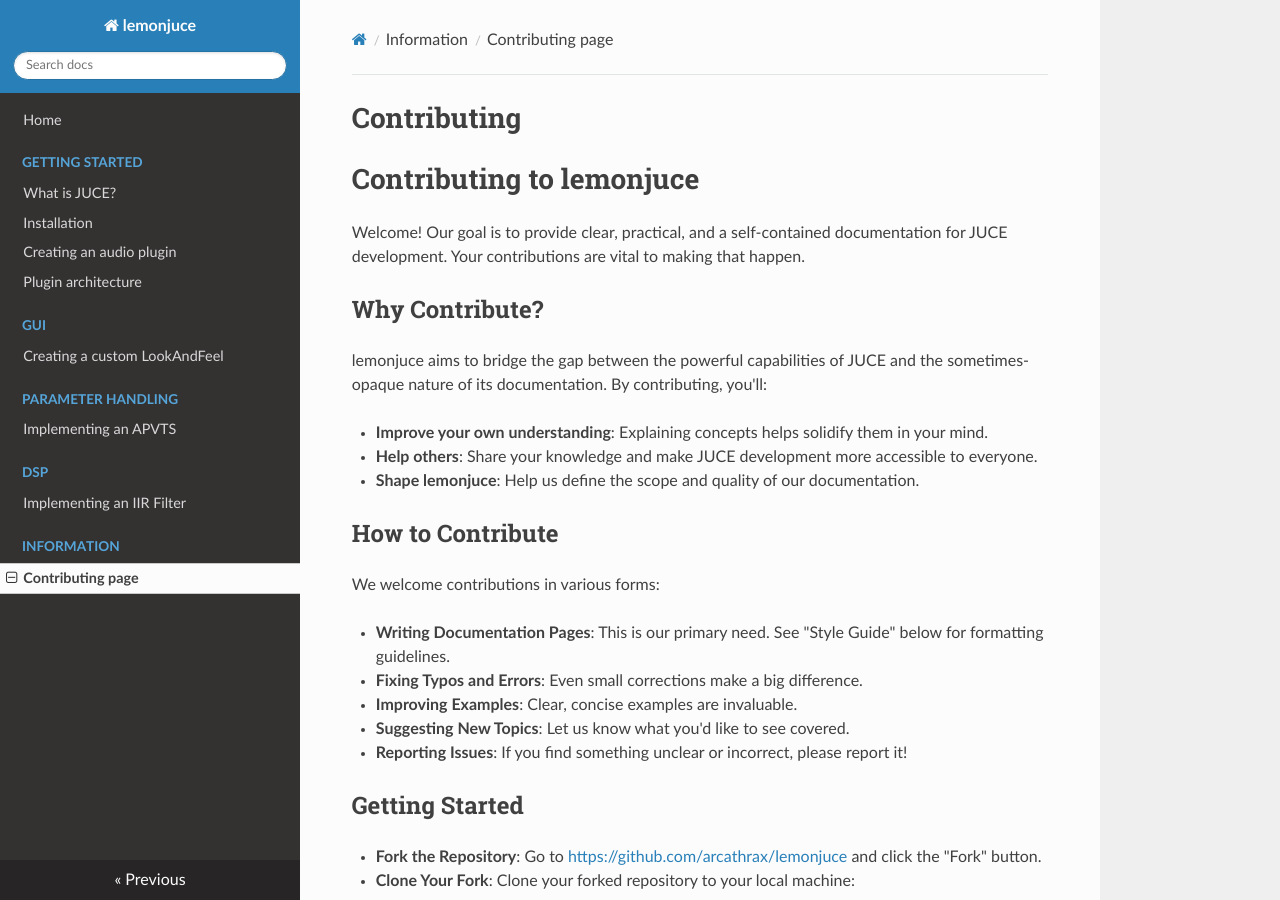
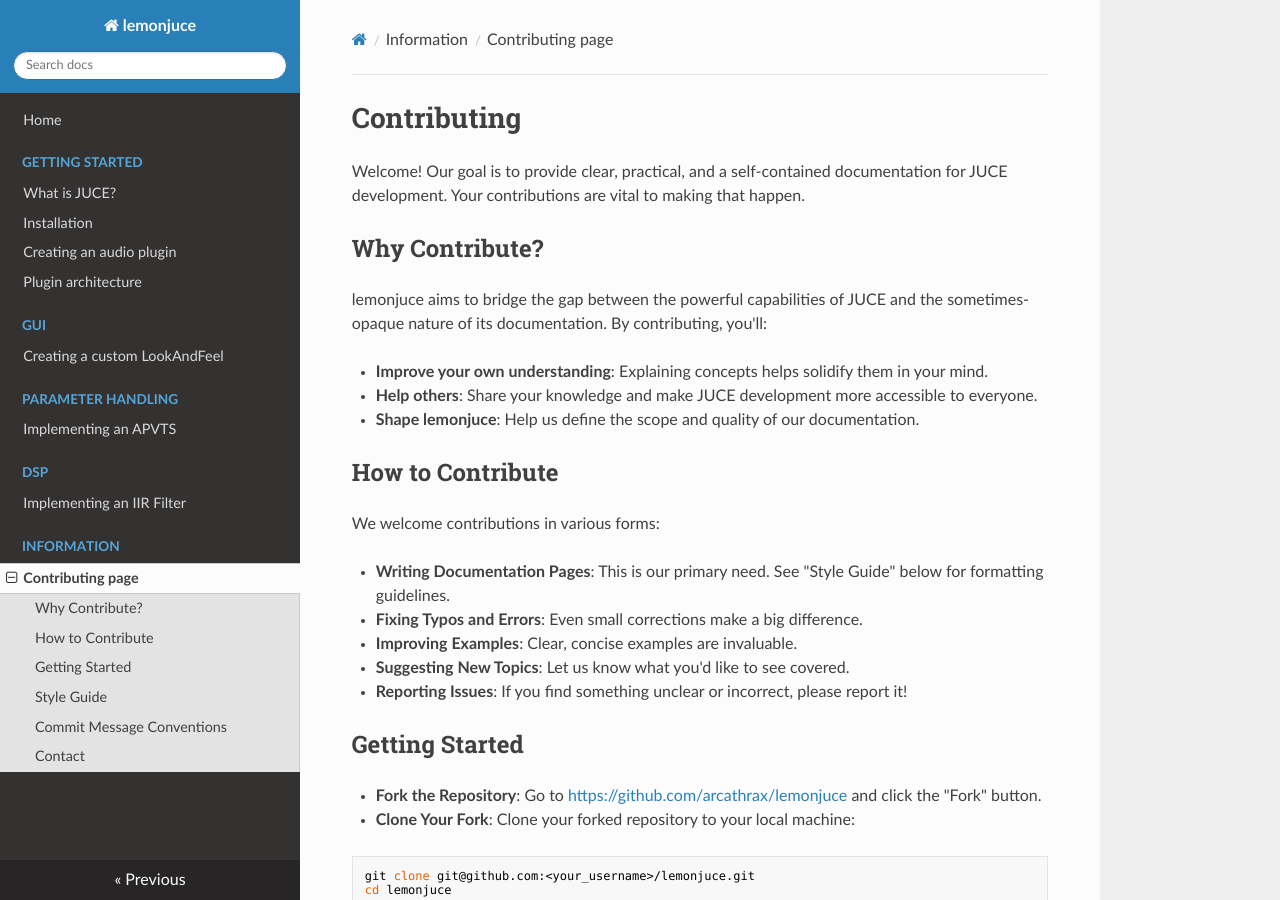
Before and after one commit to arcathrax/lemonjuce, an MkDocs documentation site: the page built from docs/information/contributing.md, in a window 1280 px wide and 900 px high. Built offline with MkDocs 1.6.1, drawn with Linux system fonts in a browser that asks for light colours; nearby versions of some CDN libraries.

Commit message:
fix: remove unnecessary title

```diff
--- a/docs/information/contributing.md
+++ b/docs/information/contributing.md
@@ -1,6 +1,4 @@
 # Contributing
-
-# Contributing to lemonjuce
 
 Welcome! Our goal is to provide clear, practical, and a self-contained documentation for JUCE development. Your contributions are vital to making that happen.
 
```
Also changed, not shown: docs/information/other_resources.md (+1 -0 lines).
